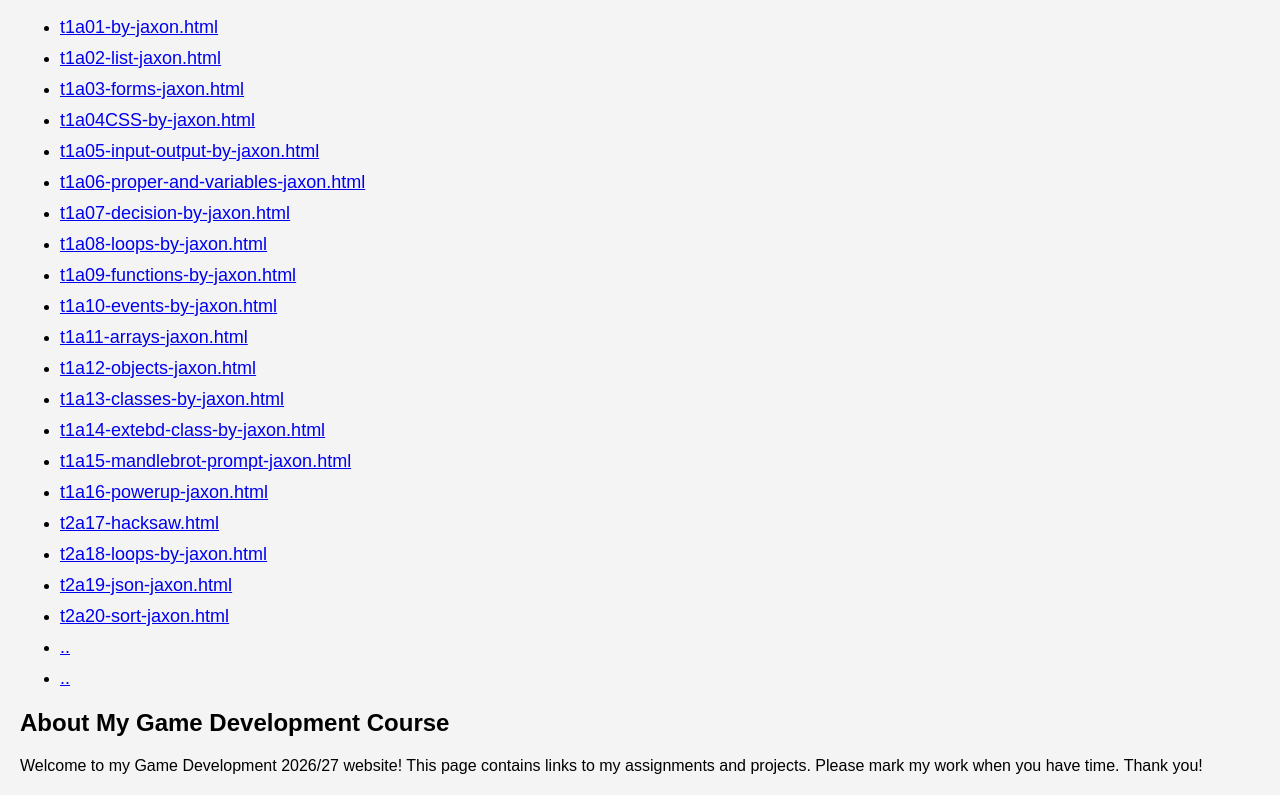
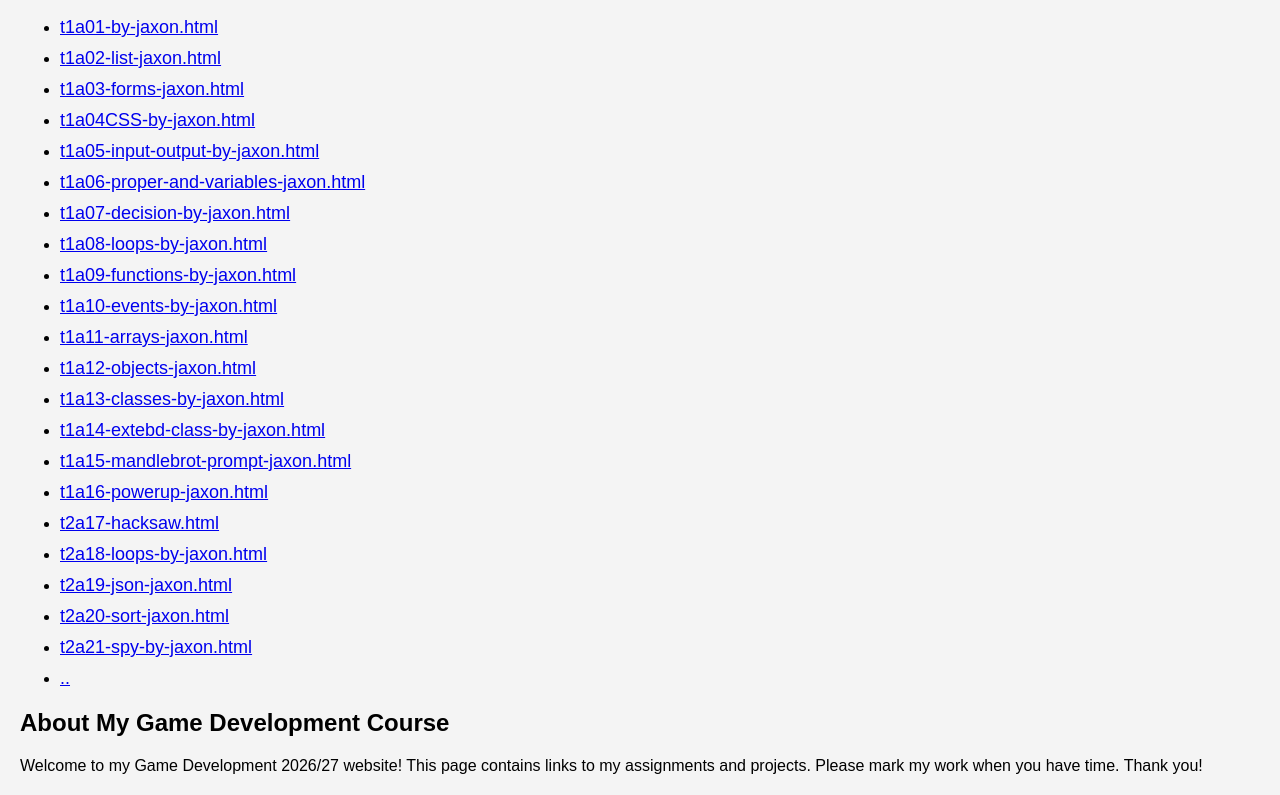
Before and after one commit to jaxon1550891/game-development-Jaxon, a plain HTML site: page index.html in a window 1280 px wide. Shown: the part 505-1300 px from the top of the page. Drawn offline with Linux system fonts and the light colour scheme.

Commit message:
Add link to t2a21-spy-by-jaxon.html

```diff
--- a/index.html
+++ b/index.html
@@ -87,7 +87,7 @@
     <li><a href="t2a18-loops-by-jaxon.html">t2a18-loops-by-jaxon.html</a></li>
     <li><a href="t2a19-json-jaxon.html">t2a19-json-jaxon.html</a></li>
     <li><a href="t2a20-sort-jaxon.html">t2a20-sort-jaxon.html</a></li>
-    <li><a href="...">..</a></li>
+    <li><a href="t2a21-spy-by-jaxon.html">t2a21-spy-by-jaxon.html</a></li>
     <li><a href="...">..</a></li>
   </ul>
 
```
